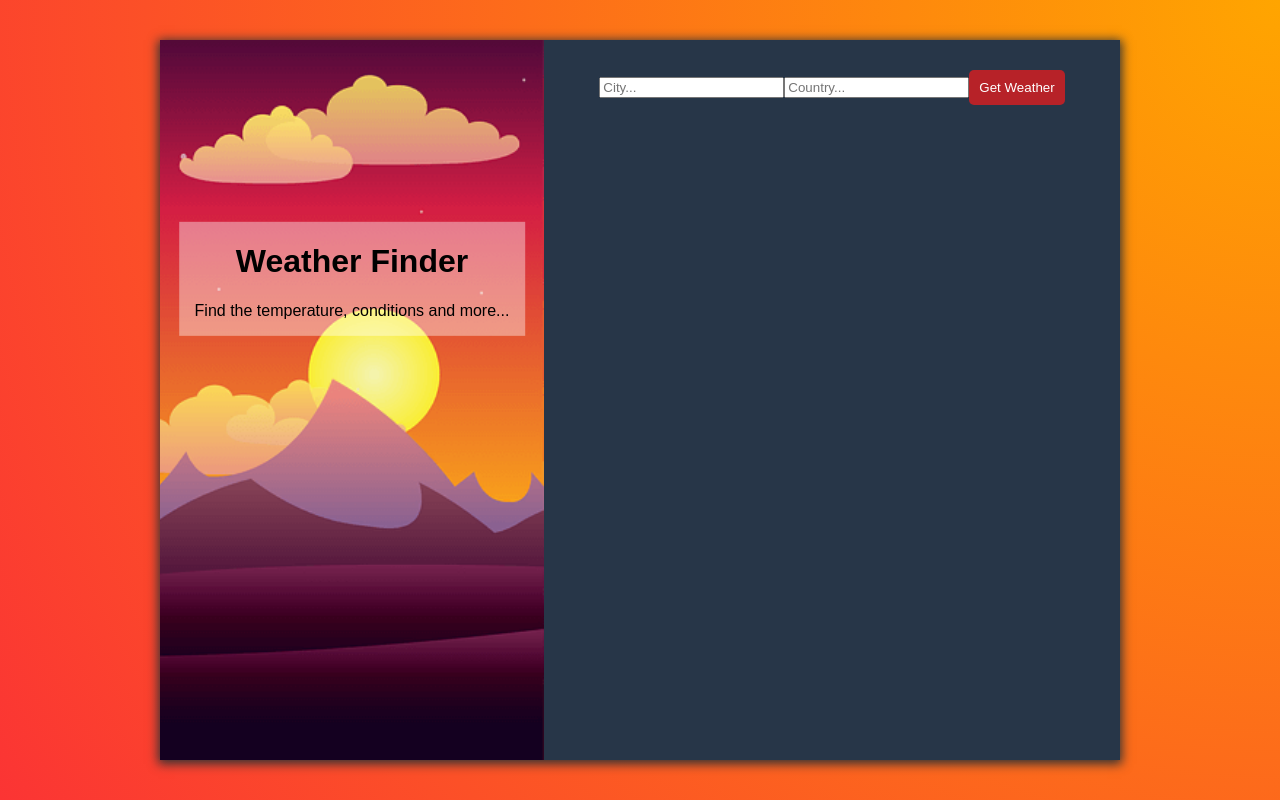
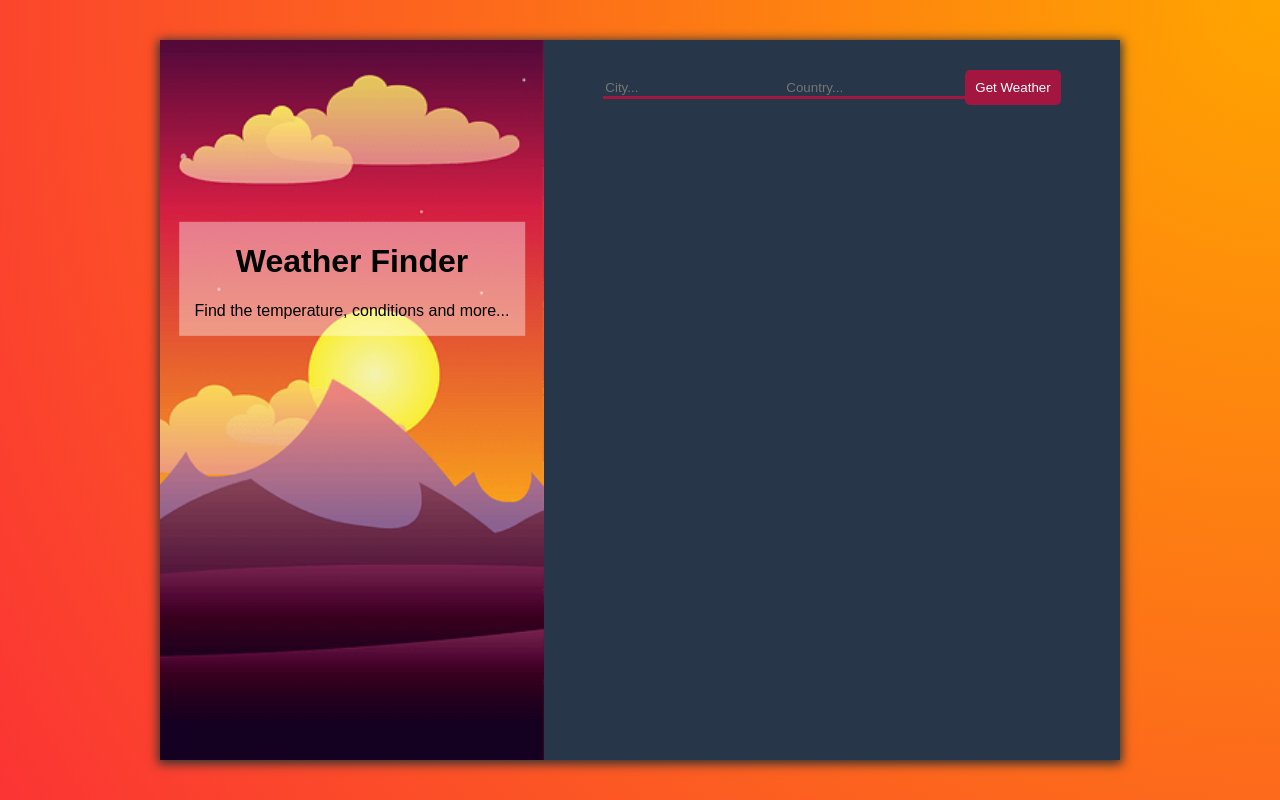
Before and after one commit to its-gio/weather-app, a React (Create React App) app: page / in a window 1280 px wide. Built offline with nearby package versions, Linux system fonts and the light colour scheme; the HTML template or start-up script is replaced by a standard one.

Commit message:
Styling form inputs and changing changing form colors to a variable

```diff
--- a/src/css/App.css
+++ b/src/css/App.css
@@ -43,8 +43,16 @@ header {
     padding: 30px 0;
 }
 
+.content-container__form.right form input{
+    background: none;
+    border-bottom: 3px solid var(--form-color);
+    border-left: 0;
+    border-top: 0;
+    border-right: 0;
+}
+
 .content-container__form.right form button{
-    background: #ff1818aa;
+    background: var(--form-color);
     color: white;
     padding: 10px;
     border: 0;
--- a/src/index.css
+++ b/src/index.css
@@ -2,6 +2,7 @@
 
 :root {
   --content-height: 90vh;
+  --form-color: #a21640;
 }
 
 body {
```
